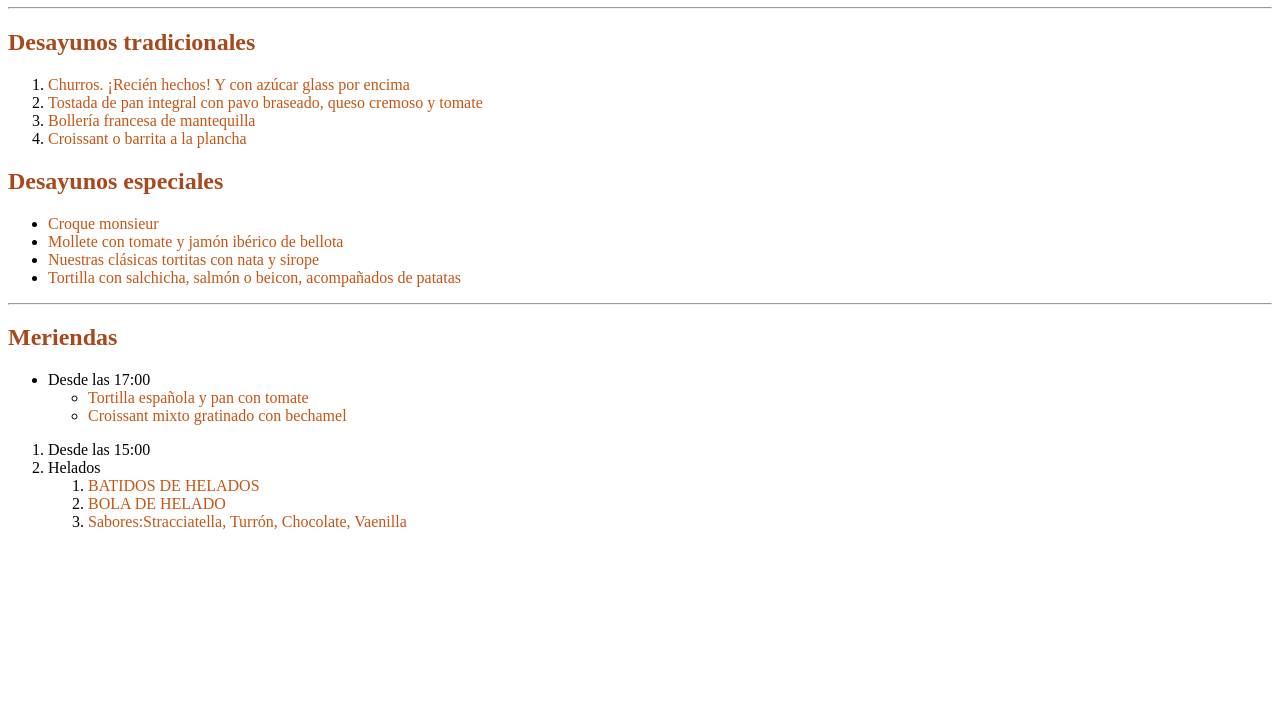
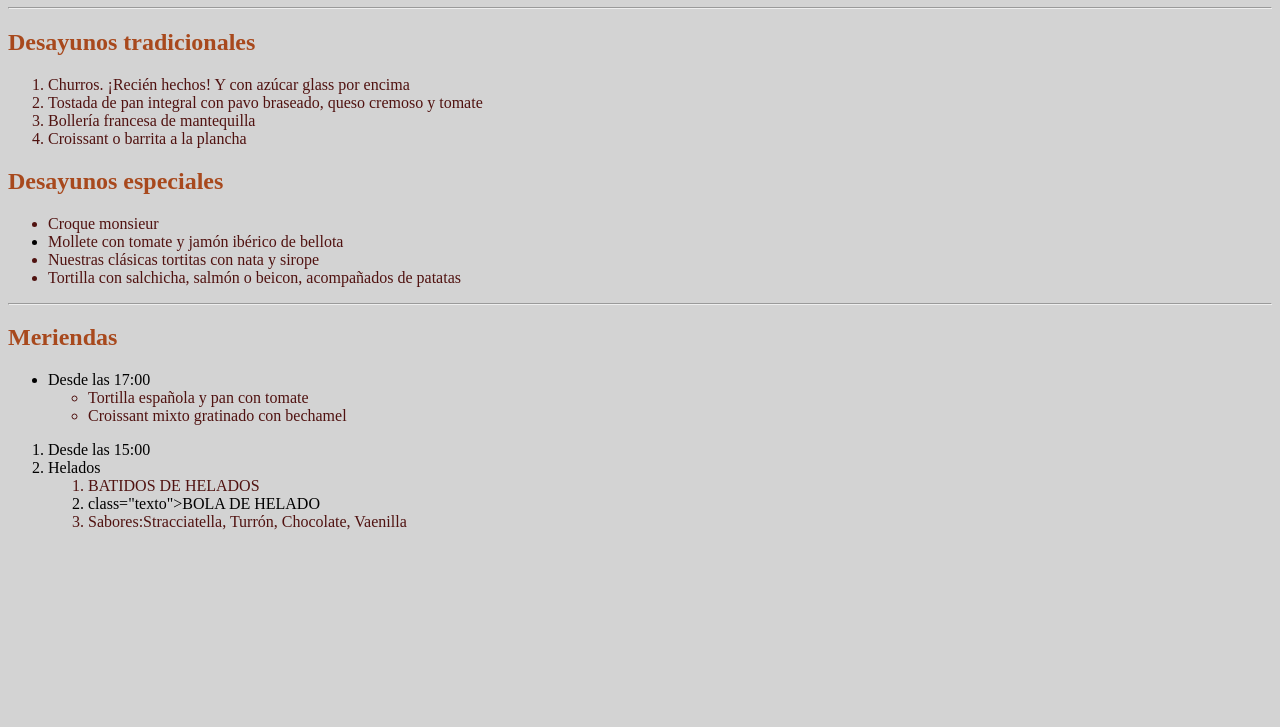
Before and after one commit to royegi/practica8, a plain HTML site: page index.html in a window 1280 px wide. Shown: the part 73-800 px from the top of the page. Drawn offline with Linux system fonts and the light colour scheme.

Commit message:
fondo commit

```diff
--- a/index.html
+++ b/index.html
@@ -13,6 +13,7 @@
     <title>Practica8</title>
 
     <style>
+        body {background-color: lightgrey}
 
     .encabezdo{
 
@@ -23,15 +24,15 @@
 
 
 
-    span.subtitulos{
+   .otros{
 
         color:rgb(168, 73, 29);
 
     }
 
-    span.texto{
+    .texto{
 
-        color:rgb(196, 85, 21);
+        color:rgb(80, 18, 16);
 
     }
 
@@ -45,45 +46,45 @@
 
   <h1 class="encabezdo">La Carta</h1><hr>
 
-  <h2><span class="subtitulos">Desayunos tradicionales</span></h2>
+  <h2 class="otros">Desayunos tradicionales</h2>
 
   <ol>
 
-   <li><span class="texto">Churros. ¡Recién hechos! Y con azúcar glass por encima</span></li>
+   <li class="texto">Churros. ¡Recién hechos! Y con azúcar glass por encima</li>
 
-   <li><span class="texto">Tostada de pan integral con pavo braseado, queso cremoso y tomate</span></li>
+   <li class="texto">Tostada de pan integral con pavo braseado, queso cremoso y tomate</li>
 
-   <li><span class="texto">Bollería francesa de mantequilla</span></li>
+   <li class="texto">Bollería francesa de mantequilla</li>
 
-   <li><span class="texto">Croissant o barrita a la plancha</span></li>
+   <li class="texto">Croissant o barrita a la plancha</li>
 
   </ol>
 
-  <h2><span class="subtitulos">Desayunos especiales</span></h2>
+  <h2 class="otros">Desayunos especiales</h2>
 
   <ul>
 
-    <li><span class="texto">Croque monsieur</span></li>
+    <li class="texto">Croque monsieur</li>
 
-    <li><span class="texto">Mollete con tomate y jamón ibérico de bellota</span></li>
+    <li><span class="texto">Mollete con tomate y jamón ibérico de bellota</li>
 
-    <li><span class="texto">Nuestras clásicas tortitas con nata y sirope</span></li>
+    <li class="texto">Nuestras clásicas tortitas con nata y sirope</li>
 
-    <li><span class="texto">Tortilla con salchicha, salmón o beicon, acompañados de patatas</span></li>
+    <li class="texto">Tortilla con salchicha, salmón o beicon, acompañados de patatas</li>
 
   </ul><hr>
 
-  <h2><span class="subtitulos">Meriendas</span></h2>
+  <h2 class="otros">Meriendas</h2>
 
   <ul>
 
-    <li>Desde las 17:00</span></li>
+    <li>Desde las 17:00</li>
 
     <ul>
 
-        <li><span class="texto">Tortilla española y pan con tomate</span></li>
+        <li class="texto">Tortilla española y pan con tomate</li>
 
-        <li><span class="texto">Croissant mixto gratinado con bechamel</span></li>
+        <li class="texto">Croissant mixto gratinado con bechamel</li>
 
     </ul>
 
@@ -97,11 +98,11 @@
 
       <ol>
 
-        <li><span class="texto">BATIDOS DE HELADOS</span></li>
+        <li class="texto">BATIDOS DE HELADOS</li>
 
-        <li><span class="texto">BOLA DE HELADO</span></li>
+        <li> class="texto">BOLA DE HELADO</li>
 
-        <li><span class="texto">Sabores:Stracciatella, Turrón, Chocolate, Vaenilla</span></li>
+        <li class="texto">Sabores:Stracciatella, Turrón, Chocolate, Vaenilla</li>
 
       </ol>
 
```
